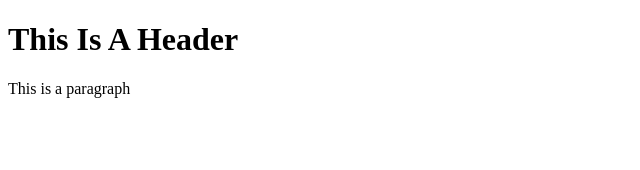
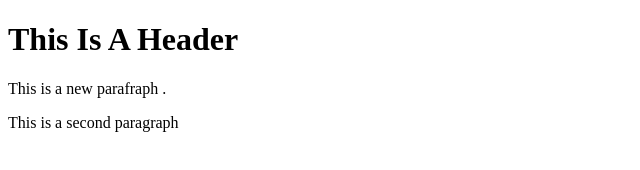
Before and after one commit to jerryola1/git-test, a plain HTML site: page index.html in a window 1280 px wide. Shown: the whole page, without its empty margins (0-640 px from the left). Drawn offline with Linux system fonts and the light colour scheme.

Commit message:
third commit

```diff
--- a/index.html
+++ b/index.html
@@ -4,7 +4,8 @@
 
     <body>
         <h1> This Is A Header </h1>
-        <p>This is a paragraph</p>
+        <p>This is a new parafraph .</p>
+        <p> This is a second paragraph </p>
     </body>
 
 </html>
```
